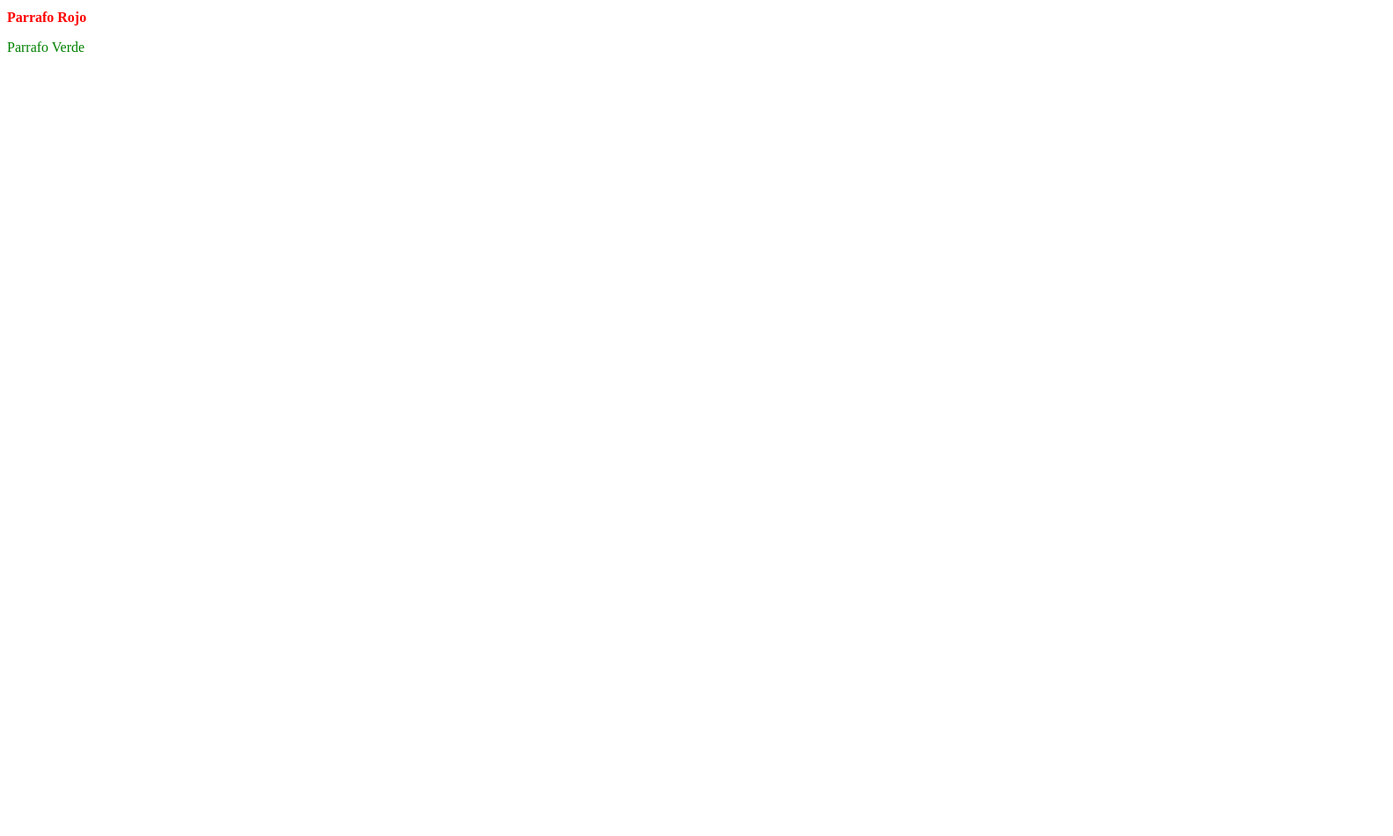
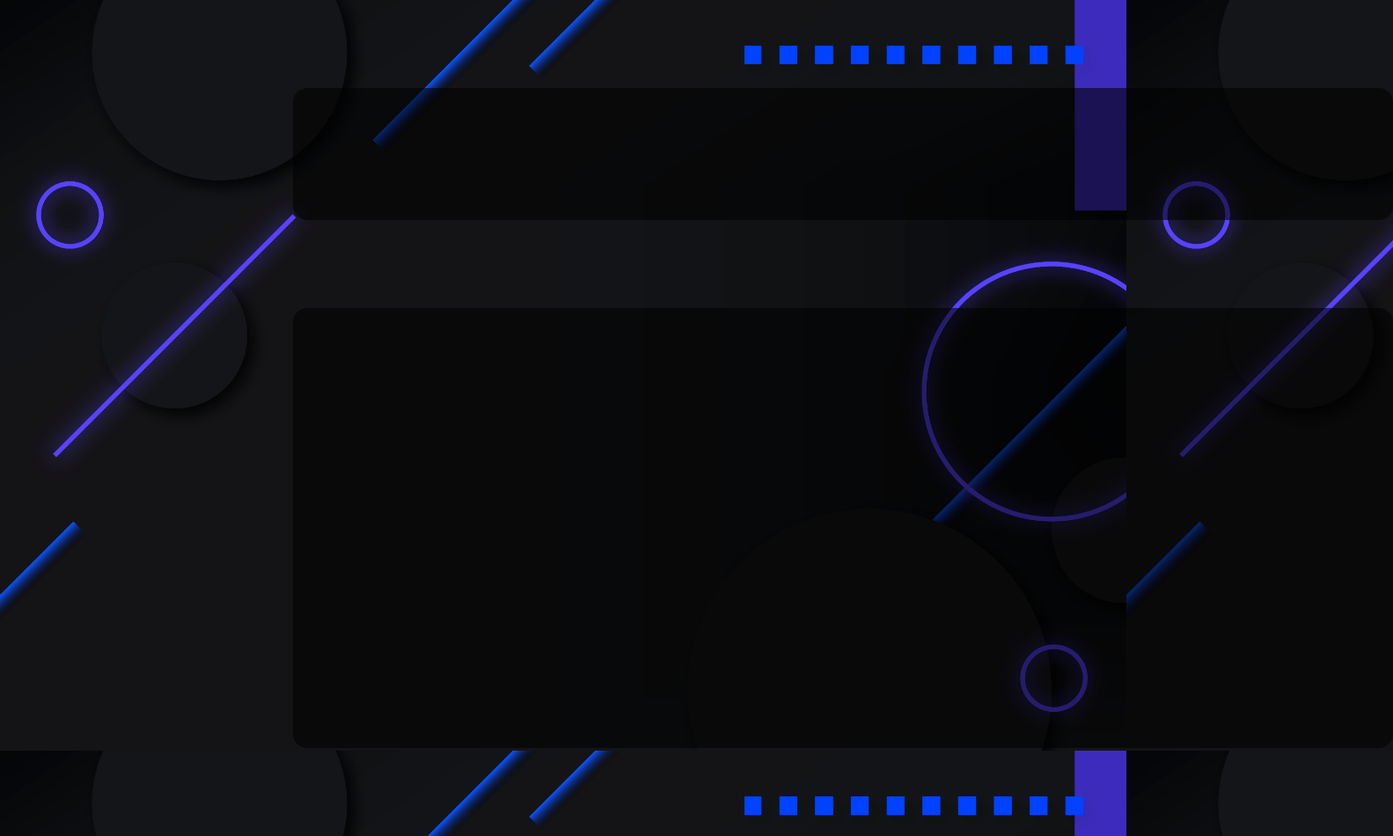
Before and after one commit to Ben0927N/benja, a plain HTML site: page Presentacion/Diseño.html in a window 1280 px wide. Shown: the whole page at 88% size, 1583 px wide, since content can reach past the window. Before the commit the page ends 800 px from the top, so only its background shows below. Drawn offline with Linux system fonts and the light colour scheme.

Commit message:
presentacion

```diff
--- a/Presentacion/Diseño.html
+++ b/Presentacion/Diseño.html
@@ -3,12 +3,18 @@
 <head>
     <meta charset="UTF-8">
     <meta name="viewport" content="width=device-width, initial-scale=1.0">
-    <title>Diseños prueba</title>
+    <title>Presentación</title>
     <!--unir el html con el css-->
     <link rel="stylesheet" href="estilo.css">
 </head>
 <body>
-    <h1 class="class">Parrafo Rojo</h1>
-    <p>Parrafo Verde</p>
+    <div class="cuadrado-arriba">
+
+    </div>
+
+    <div class="cuadrado-abajo">
+
+    </div>
+
 </body>
 </html>
--- a/Presentacion/estilo.css
+++ b/Presentacion/estilo.css
@@ -1,11 +1,36 @@
-.class {
+body {
+    background-image: url('portada.jpg');
+    background-size: cover;
+    background-repeat: no-repeat;
+    background-attachment: fixed;
+}
+
+h1 {
     color: red;
 }
 
-p{
-    color: green;
+.cuadrado {
+    width: 0px;
+    height: 0px;
+    border-radius: 12px;
+    margin: auto;
+    box-shadow: 0 2px 8px rgb(0, 0, 0);
 }
 
-h1{
-    font-size: 100%;
+.cuadrado-arriba {
+    width: 1250px;
+    height: 150px;
+    background: rgba(0, 0, 0, 0.568);
+    border-radius: 16px;
+    align-self: center;
+    margin: 100px 325px 100px 325px;
 }
+
+.cuadrado-abajo {
+    width: 1250px;
+    height: 500px;
+    background: rgba(0, 0, 0, 0.568);
+    border-radius: 16px;
+    align-self: center;
+    margin: 100px 325px 100px 325px;
+}
```
Also changed, not shown: Presentacion/portada.jpg (added).
